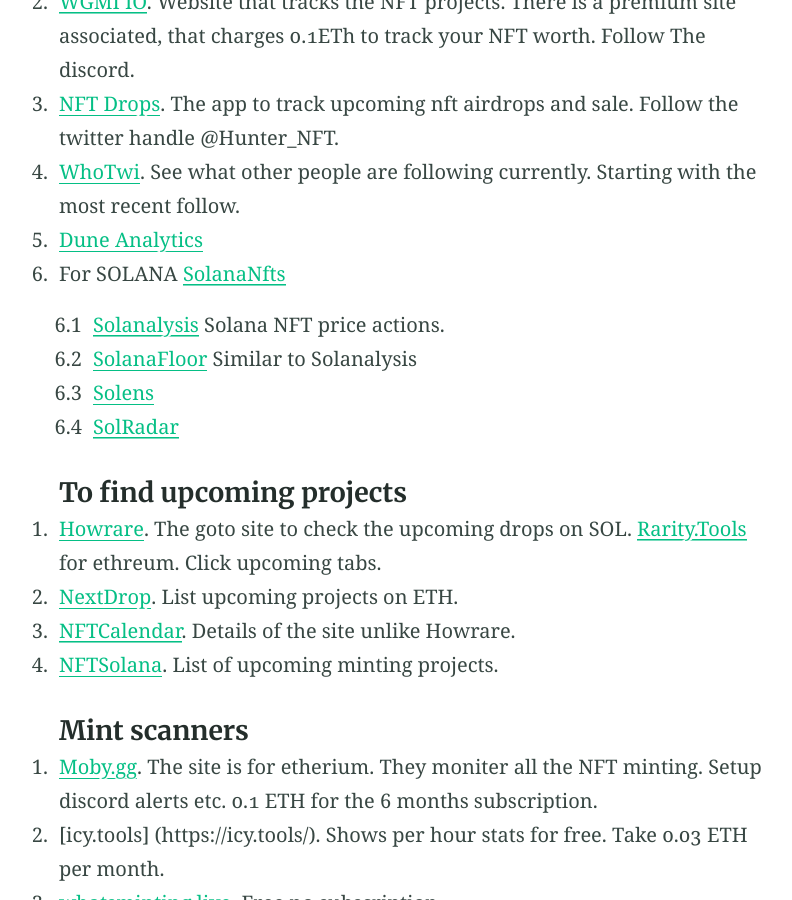
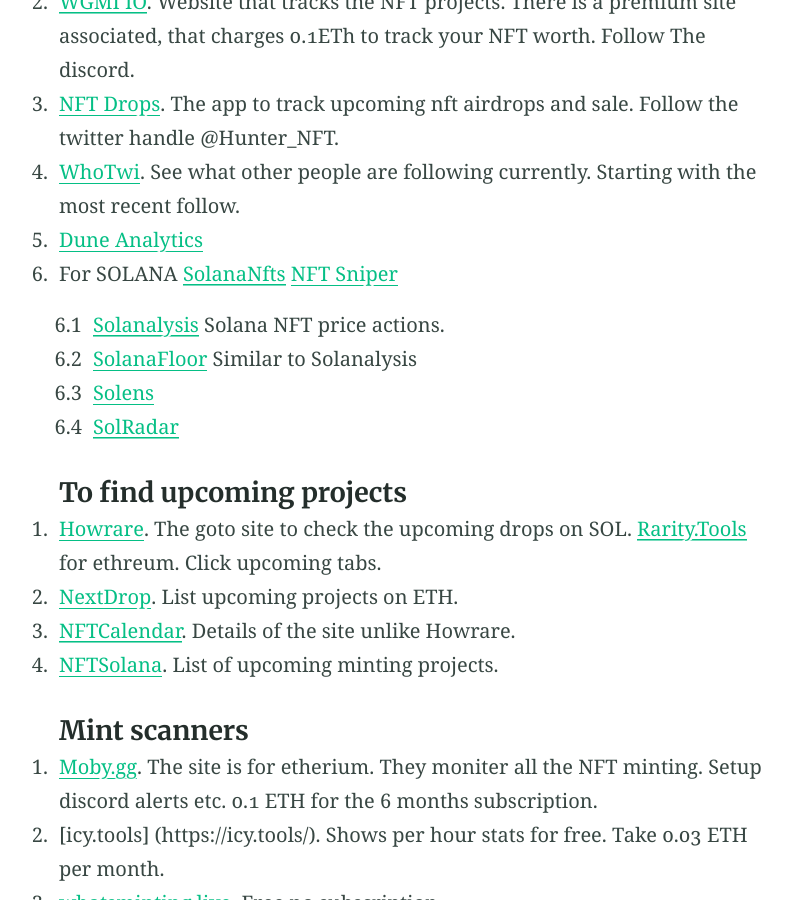
Before and after one commit to cryptophds/cryptophds.github.io, a Jekyll site: the page built from nft.md, in a window 1280 px wide and 900 px high, scrolled down 1469 px. Shown: the whole window, without its empty margins (224-1016 px from the left). Built offline with Jekyll 4.4.1, drawn with Linux system fonts in a browser that asks for light colours.

Commit message:
Added one more link

```diff
--- a/nft.md
+++ b/nft.md
@@ -73,6 +73,7 @@ The first of the three is taken from the YouTube Channel [MDNFT](https://www.you
 5. [Dune Analytics](https://dune.xyz/browse/dashboards)
 
 6. For SOLANA [SolanaNfts](https://solananft.tools/)
+   [NFT Sniper](https://nftsniper.net/)
 
    1. [Solanalysis](https://hyperspace.xyz/leaderboard) Solana NFT price actions.
 
```
